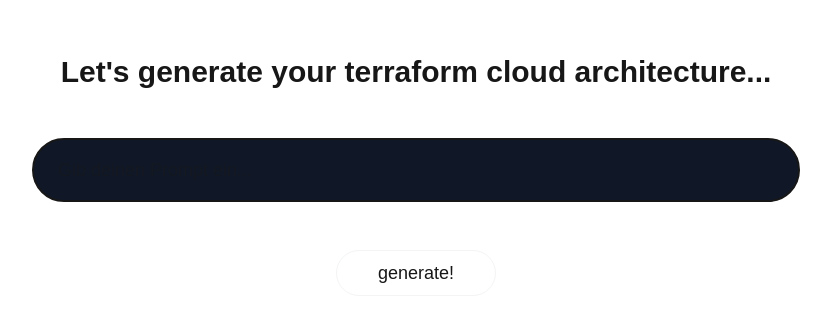
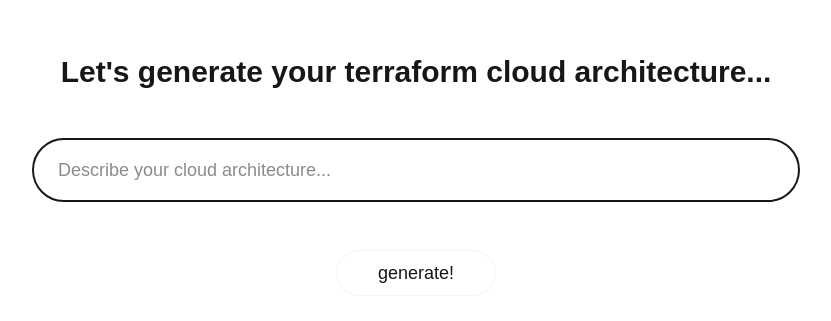
Before and after one commit to chrispl01/ArchAi, a Next.js app in the folder frontend/: page /generator in a window 1280 px wide. Shown: the part 249-570 px from the top of the page, without its empty margins (244-1075 px from the left). Built offline with nearby package versions, Linux system fonts and the light colour scheme.

Commit message:
Update frontend pages typos and styling

```diff
--- a/frontend/src/app/generator/page.tsx
+++ b/frontend/src/app/generator/page.tsx
@@ -1,5 +1,5 @@
 'use client';
-import { useState } from 'react';
+import { useState, useRef } from 'react';
 import CodeMirror from '@uiw/react-codemirror';
 import { json } from '@codemirror/lang-json';
 import BackButton from '@/components/BackButton';
@@ -15,7 +15,7 @@
   const handleSubmit = (e: React.FormEvent) => {
     e.preventDefault();
     if (prompt.trim()) {
-      const generatedCode = `resource "aws_instance" "example" {\n  ami           = "ami-12345678"\n  instance_type = "t2.micro"\n  tags = {\n    Name = "${prompt}"\n  }\n}`;
+      const generatedCode = `resource "aws_instance" "example" {\n  ami           = "ami-12345678"\n  instance_type = "t2.micro"\n  tags = {\n    Name = "asd"\n  }\n}`;
       setCode(generatedCode);
       setSubmitted(true);
     }
@@ -29,6 +29,18 @@
     document.body.appendChild(element);
     element.click();
     document.body.removeChild(element);
+  };
+
+  const textareaRef = useRef<HTMLTextAreaElement>(null);
+  const handleChange = (e: React.ChangeEvent<HTMLTextAreaElement>) => {
+    setPrompt(e.target.value);
+
+    if (textareaRef.current) {
+      textareaRef.current.style.height = 'auto'; // reset height
+      const maxHeight = 6 * 24; // 5 Zeilen x 24px Höhe (ungefähr)
+      textareaRef.current.style.height =
+        Math.min(textareaRef.current.scrollHeight, maxHeight) + 'px';
+    }
   };
 
   return (
@@ -46,14 +58,17 @@
             onSubmit={handleSubmit}
             className="flex flex-col items-center w-3xl"
           >
-            <input
-              type="text"
+            <textarea
+              ref={textareaRef}
               value={prompt}
-              onChange={(e) => setPrompt(e.target.value)}
-              placeholder="Gib deinen Prompt ein..."
-              className="w-full px-6 py-4 mb-6 text-lg rounded-4xl border-2 bg-gray-900 focus:outline-none focus:ring-2 focus:ring-gray-500"
+              onChange={handleChange}
+              placeholder="Describe your cloud architecture..."
+              rows={1}
+              className="w-full px-6 py-4 mb-6 text-lg rounded-4xl border-2 focus:outline-none focus:ring-2 focus:ring-gray-500 resize-none"
+              style={{ maxHeight: '144px', overflowY: 'auto' }}
               required
             />
+
             <button className="mt-6 text-lg border-1 border-gray-100 px-4 py-2 rounded-4xl hover:bg-gray-600 duration-100 hover:scale-105 cursor-pointer w-40">
               generate!
             </button>
@@ -63,7 +78,8 @@
         {submitted && (
           <div className="w-full max-w-4xl">
             <div
-              className="w-full px-6 py-4 mb-8 text-sm rounded-xl border-1 border-gray-600 bg-gray-800 focus:outline-none focus:ring-2 focus:ring-gray-500"
+              className="w-full px-6 py-4 mb-8 text-sm rounded-4xl border-1 focus:outline-none focus:ring-2 focus:ring-gray-500 whitespace-pre-wrap overflow-auto"
+              style={{ maxHeight: '144px' }} // max. Höhe wie Textarea
               aria-readonly="true"
             >
               {prompt}
@@ -89,9 +105,12 @@
                 />
               </div>
 
-              <div className='flex flex-row w-full justify-between'>
+              <div className="flex flex-row w-full justify-between">
                 <button
-                  onClick={() => setSubmitted(false)}
+                  onClick={() => {
+                    setSubmitted(false);
+                    setPrompt('');
+                  }}
                   className="my-8 font-semibold text-sm border-1 border-gray-100 px-4 py-2 rounded-4xl hover:bg-gray-600 duration-100 hover:scale-105 cursor-pointer w-40"
                 >
                   Reload
--- a/frontend/src/app/page.tsx
+++ b/frontend/src/app/page.tsx
@@ -7,22 +7,24 @@
       <h1 className="text-3xl sm:text-5xl font-bold mb-4">ArchAi</h1>
       <p className="sm:text-md md:text-lg w-[70%] mb-1">
         ArchAi is an platform that uses llm for automated generation of modern
-        cloud architectures
+        cloud architectures with terraform.
       </p>
       <p className="sm:text-md md:text-md mb-8">
         — fast, efficient, and scalable
       </p>
-      <div className='flex flex-row gap-8'>
-        <button className="bg-gray-900 border-1 border-gray-100 font-semibold px-4 py-2 rounded-4xl hover:bg-gray-600 duration-100 hover:scale-125 cursor-pointer w-40">
-          <Link href="/generator" passHref>
-            Try it!
-          </Link>
-        </button>
-        <button className="text-sm border-1 border-gray-100 px-4 py-2 rounded-4xl hover:bg-gray-600 duration-100 hover:scale-105 cursor-pointer w-40">
-          <Link href="/about" passHref>
-            Learn more!
-          </Link>
-        </button>
+      <div className="flex flex-row gap-8">
+        <Link
+          href="/generator"
+          className="bg-gray-900 border border-gray-100 font-semibold px-4 py-2 rounded-4xl hover:bg-gray-600 duration-100 hover:scale-125 cursor-pointer w-40 inline-flex justify-center items-center text-center"
+        >
+          Try it!
+        </Link>
+        <Link
+          href="/about"
+          className="text-sm border-1 border-gray-100 px-4 py-2 rounded-4xl hover:bg-gray-600 duration-100 hover:scale-105 cursor-pointer w-40 flex justify-center items-center"
+        >
+          Learn more!
+        </Link>
       </div>
     </div>
   );
```
